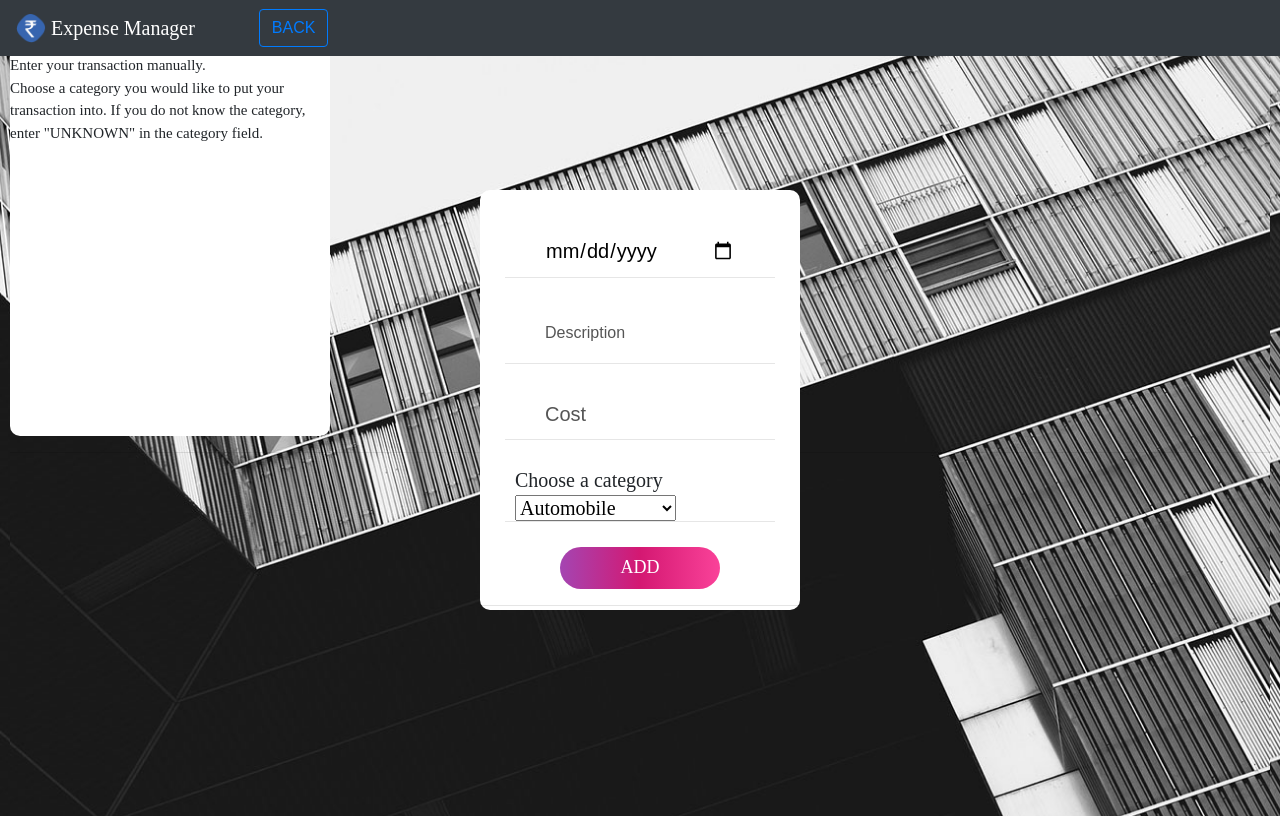
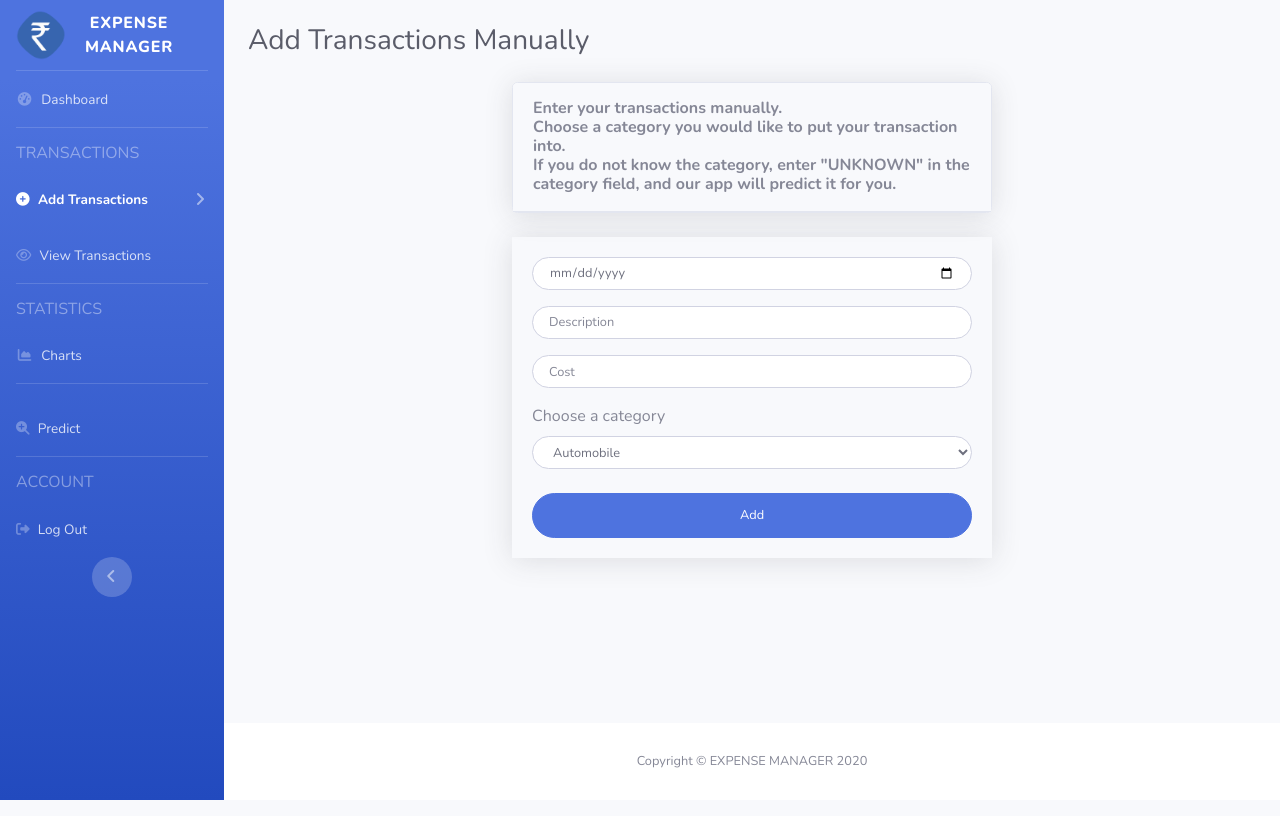
Before and after one commit to ramkrishnan6/project, a Django app: page /myapp/manual in a window 1280 px wide. Run offline with Django 3.2, Linux system fonts and the light colour scheme; a user stored in the database is signed in; some libraries are stand-ins or nearby versions; some web fonts are replaced.

Commit message:
Update Manual Page v2.0

```diff
--- a/templates/dashboard.html
+++ b/templates/dashboard.html
@@ -619,7 +619,7 @@
 
 
 
-<!--SRIPTS FOR CHARTS STARTS-->
+<!--SCRIPTS FOR CHARTS STARTS-->
 
 
 <!--BAR CHART-->
@@ -738,7 +738,7 @@
 
 </script>
 
-<!--SRIPTS FOR CHARTS ENDS-->
+<!--SCRIPTS FOR CHARTS ENDS-->
 
 
 </body>
--- a/templates/manual.html
+++ b/templates/manual.html
@@ -1,7 +1,6 @@
 {% load static %}
-
+<!DOCTYPE html>
 <html lang="en">
-
 <link rel="icon" type="image/png" href="{% static 'images/icons/icon.ico' %}"/>
 <head>
 
@@ -9,79 +8,192 @@
     <link rel="icon" type="image/png" href="{% static 'images/icons/icon.ico' %}"/>
     <meta charset="utf-8">
     <meta name="viewport" content="width=device-width, initial-scale=1, shrink-to-fit=no">
+    <meta charset="UTF-8">
+    <meta http-equiv="X-UA-Compatible" content="IE=edge">
+    <meta name="description" content="">
+    <meta name="author" content="">
 
-    <!-- Bootstrap CSS -->
-    <link rel="stylesheet" href="https://stackpath.bootstrapcdn.com/bootstrap/4.2.1/css/bootstrap.min.css"
-          integrity="sha384-GJzZqFGwb1QTTN6wy59ffF1BuGJpLSa9DkKMp0DgiMDm4iYMj70gZWKYbI706tWS" crossorigin="anonymous">
+    <!-- Custom fonts for this template-->
+    <link href="{% static 'imp/vendor/fontawesome-free/css/all.min.css' %}" rel="stylesheet" type="text/css">
+    <link href="https://fonts.googleapis.com/css?family=Nunito:200,200i,300,300i,400,400i,600,600i,700,700i,800,800i,900,900i"
+          rel="stylesheet">
+
+    {% if user.is_authenticated %}
+
+    <title>Expense Manager</title>
+    <script src="https://use.fontawesome.com/aea125d216.js"></script>
+    <!-- Custom styles for this template-->
+    <link href="{% static 'imp/css/sb-admin-2.min.css' %}" rel="stylesheet">
+    <style>
+        .carousel-control-prev, .carousel-control-next {
+            filter: invert(1);
+        }
+
+        /* Chrome, Safari, Edge, Opera */
+        input::-webkit-outer-spin-button,
+        input::-webkit-inner-spin-button {
+          -webkit-appearance: none;
+          margin: 0;
+        }
+
+        /* Firefox */
+        input[type=number] {
+          -moz-appearance: textfield;
+        }
+
+    </style>
+
+<body id="page-top">
+
+<!-- Page Wrapper -->
+<div id="wrapper">
+    <!-- Sidebar -->
+    <ul class="navbar-nav bg-gradient-primary sidebar sidebar-dark accordion" id="accordionSidebar">
+
+        <!-- Sidebar - Brand -->
+        <a class="sidebar-brand d-flex align-items-center justify-content-center" href="/myapp/">
+            <img src="{% static 'images/icons/icon.ico' %}" width="50">
+            <div class="sidebar-brand-text mr-3">Expense Manager</div>
+        </a>
+
+        <!-- Divider -->
+        <hr class="sidebar-divider my-0">
+
+        <!-- Nav Item - Dashboard -->
+        <li class="nav-item">
+            <a class="nav-link" href="/myapp/dashboard">
+                <i class="fas fa-fw fa-tachometer-alt"></i>
+                <span>Dashboard</span></a>
+        </li>
+
+        <!-- Divider -->
+        <hr class="sidebar-divider">
+
+        <!-- HEADING Transactions-->
+        <div class="sidebar-heading">
+            <h6>Transactions</h6>
+        </div>
+
+        <!-- Add Transactions Items -->
+        <li class="nav-item active">
+            <a class="nav-link collapsed" href="#" data-toggle="collapse" data-target="#collapseTwo"
+               aria-expanded="true" aria-controls="collapseTwo">
+                <i class="fas fa-plus-circle"></i>
+                <span>Add Transactions</span>
+            </a>
+            <div id="collapseTwo" class="collapse" aria-labelledby="headingTwo" data-parent="#accordionSidebar">
+                <div class="bg-white py-2 collapse-inner rounded">
+                    <a class="collapse-item" href="/myapp/manual">Add Manually</a>
+                    <a class="collapse-item" href="/myapp/csv">Add CSV</a>
+                </div>
+            </div>
+        </li>
+
+        <!--View Transactions -->
+        <li class="nav-item">
+            <a class="nav-link" href="/myapp/transactions">
+                <i class="fa fa-eye"></i>
+                <span>View Transactions</span></a>
+        </li>
+
+        <!-- Divider -->
+        <hr class="sidebar-divider">
+
+        <!-- HEADING STATISTICS -->
+        <div class="sidebar-heading">
+            <h6>STATISTICS</h6>
+        </div>
+
+        <!-- Charts -->
+        <li class="nav-item">
+            <a class="nav-link" href="/myapp/charts">
+                <i class="fas fa-fw fa-chart-area"></i>
+                <span>Charts</span></a>
+        </li>
 
 
-    {% if user.is_authenticated %}
-    <title>Expense Manager</title>
-    <meta charset="UTF-8">
-    <meta name="viewport" content="width=device-width, initial-scale=1">
-    <link rel="stylesheet" type="text/css" href="{% static 'css/style.css' %}">
-    <link rel="stylesheet" type="text/css" href="{% static 'css/util.css' %}">
-    <link rel="stylesheet" type="text/css" href="{% static 'css/main.css' %}">
-    <!--===============================================================================================-->
-</head>
-<body>
+        <!-- Divider -->
+        <hr class="sidebar-divider d-none d-md-block">
+
+        <!-- ADMIN ONLY PREDICT SECTION -->
+        {% if request.user.username == "admin" %}
+        <li class="nav-item">
+            <a class="nav-link" href="/myapp/predict">
+                <i class="fa fa-search-plus" aria-hidden="true"></i>
+                <span>Predict</span></a>
+        </li>
+
+        <!-- Divider -->
+        <hr class="sidebar-divider">
+        {% endif %}
+        <!-- HEADING ACCOUNT -->
+        <div class="sidebar-heading">
+            <h6>ACCOUNT</h6>
+        </div>
+
+        <!-- Log Out -->
+        <li class="nav-item">
+            <a class="nav-link" href="/myapp/logout">
+                <i class="fa fa-sign-out" aria-hidden="true"></i>
+                <span>Log Out</span></a>
+        </li>
 
 
-<div class="container-fluid mb-3">
-    <nav class="navbar navbar-expand-lg navbar-dark bg-dark fixed-top mb-3">
-        <a class="navbar-brand" href="/myapp/">
-            <img src="{% static 'images/icons/icon.ico' %}" width="30" height="30" class="d-inline-block align-top"
-                 alt="">
-            Expense Manager
-        </a>
-        <button class="navbar-toggler" type="button" data-toggle="collapse" data-target="#navbarNavDropdown"
-                aria-controls="navbarNavDropdown" aria-expanded="false" aria-label="Toggle navigation">
-            <span class="navbar-toggler-icon"></span>
-        </button>
-        <div class="collapse navbar-collapse" id="navbarNavDropdown">
-            <ul class="navbar-nav ml-5 ">
-                <li class="nav-item active">
-                    <button type="button" class="btn btn-outline-primary mr-3" onclick="newPage(0)">BACK</button>
-                </li>
+        <!-- Sidebar Toggler (Sidebar) -->
+        <div class="text-center d-none d-md-inline">
+            <button class="rounded-circle border-0" id="sidebarToggle"></button>
+        </div>
+
     </ul>
+    <!-- End of Sidebar -->
+    <!-- Content Wrapper -->
+    <div id="content-wrapper" class="d-flex flex-column">
+
+        <!-- Main Content -->
+        <div id="content">
+
+            <!-- Begin Page Content -->
+            <div class="container-fluid">
+
+                <!-- Page Heading -->
+                <div class="d-sm-flex align-items-center justify-content-between my-4">
+                    <h1 class="h3 mb-0 text-gray-800">Add Transactions Manually</h1>
                 </div>
-    </nav>
+
+                <!-------------------------------------------------------------------------------------------------------------------------->
+
+                <div class="mx-auto">
+                    <div class="col-xl-6 col-lg-6 mx-auto">
+                        <div class="card shadow mb-4">
+                            <div class="card-header py-3 d-flex flex-row align-items-center justify-content-between">
+                                <h6 class="m-0 font-weight-bold ">
+                                    <span>Enter your transactions manually.</span><br>
+                                    <span>Choose a category you would like to put your transaction into.</span><br>
+                                    <span>If you do not know the category, enter "UNKNOWN" in the category field, and our app will predict it for you.</span></h6>
+
                             </div>
-<script type="text/javascript">
-    function newPage(num) {
-        var url = new Array();
-        url[0] = "/myapp/dashboard";
-        url[1] = "/myapp/csv";
-        window.location = url[num];
-        ``
-    }
-</script>
+                        </div>
+
+                        <!-- Card Body -->
+                        <div class="card-body shadow">
 
 
-<div class="box-1 pt-2">
-    <span style="font-size:20px"> Hey </span>{{ request.user }}<span>, </span><br>
-    <span style="font-size:15px">Enter your transaction manually.</span><br>
-    <span style="font-size:15px">Choose a category you would like to put your transaction into. If you do not know the category, enter "UNKNOWN" in the category field.</span>
+
+                            <form class="user" action='/myapp/manual' method='post'>
+                                {% csrf_token %}
+
+                                <div class="form-group">
+                                    <input type="date" class="form-control btn-user" name="dateOfTransaction" placeholder="Date of Transaction (in yyyy-mm-dd only)" required>
                                 </div>
-<div class="box">
-
-    <div class="form-box">
-        <form action='/myapp/manual' method='post' style="margin-bottom: 00px;">
-            {% csrf_token %}
-            <div class="form-tag-box">
-                <input type="date" name="dateOfTransaction" placeholder="Date of Transaction (in yyyy-mm-dd only)"
-                       required>
+                                <div class="form-group">
+                                    <input type="text" class="form-control btn-user" name="description" placeholder="Description" required>
                                 </div>
-            <div class="form-tag-box">
-                <input type="text" name="description" placeholder="Description" required>
+                                <div class="form-group">
+                                    <input type="number" class="form-control btn-user py-1" name="cost" placeholder="Cost" required>
                                 </div>
-            <div class="form-tag-box">
-                <input type="number" step="1" name="cost" placeholder="Cost" required>
-            </div>
-            <div class="form-tag-box">
-                <!--<input  type="text" name="category" placeholder="Category">-->
+                                <div class="dropdown">
                                     <label for="category">Choose a category</label>
-                <select id="category" name="category" required>
+                                    <select  class=" form-control btn-user py-1 " id="category" name="category" required>
                                         <option value="Automobile">Automobile</option>
                                         <option value="Bank Transfer">Bank Transfer</option>
                                         <option value="Cash Withdrawal">Cash Withdrawal</option>
@@ -95,41 +207,67 @@
                                         <option value="Recharge">Recharge</option>
                                         <option value="Shopping">Shopping</option>
                                         <option value="Travel">Travel</option>
+                                        <option value="UPI">UPI</option>
                                         <option value="Unknown">UNKNOWN</option>
                                     </select>
                                 </div>
-            <div class="submit">
-                <button type="submit">
+                                <br>
+                                <div>
+                                    <button type="submit" class="btn btn-primary btn-user btn-block">
                                         Add
                                     </button>
                                 </div>
                             </form>
                         </div>
-    <hr>
+                    </div>
+                </div>
             </div>
 
-<hr>
 
+
+        </div>
+        <!-- End of Content Wrapper -->
+        <!-- Footer -->
+        <footer class="sticky-footer bg-white mt-4">
+            <div class="container my-auto">
+                <div class="copyright text-center my-auto">
+                    <span>Copyright &copy; EXPENSE MANAGER 2020</span>
+                </div>
+            </div>
+        </footer>
+        <!-- End of Footer -->
+    </div>
+    <!-- End of Page Wrapper -->
+
+</div>
+
+
+<!-- Scroll to Top Button-->
+<a class="scroll-to-top rounded" href="#page-top">
+    <i class="fas fa-angle-up"></i>
+</a>
 {% else %}
 <h1>You are not signed in!</h1>
 <h2>Kindly sign in, You will be redirected in 5 seconds</h2>
 <meta http-equiv="refresh" content="5; url = '/myapp/login' ">
 {% endif %}
 
+<!-- Bootstrap core JavaScript-->
+<script src="{% static 'imp/vendor/jquery/jquery.min.js' %}"></script>
+<script src="{% static 'imp/vendor/bootstrap/js/bootstrap.bundle.min.js' %}"></script>
 
+<!-- Core plugin JavaScript-->
+<script src="{% static 'imp/vendor/jquery-easing/jquery.easing.min.js' %}"></script>
 
+<!-- Custom scripts for all pages-->
+<script src="{% static 'imp/js/sb-admin-2.min.js' %}"></script>
 
-<!-- Optional JavaScript -->
-<!-- jQuery first, then Popper.js, then Bootstrap JS -->
-<script src="https://code.jquery.com/jquery-3.3.1.slim.min.js"
-        integrity="sha384-q8i/X+965DzO0rT7abK41JStQIAqVgRVzpbzo5smXKp4YfRvH+8abtTE1Pi6jizo"
-        crossorigin="anonymous"></script>
-<script src="https://cdnjs.cloudflare.com/ajax/libs/popper.js/1.14.6/umd/popper.min.js"
-        integrity="sha384-wHAiFfRlMFy6i5SRaxvfOCifBUQy1xHdJ/yoi7FRNXMRBu5WHdZYu1hA6ZOblgut"
-        crossorigin="anonymous"></script>
-<script src="https://stackpath.bootstrapcdn.com/bootstrap/4.2.1/js/bootstrap.min.js"
-        integrity="sha384-B0UglyR+jN6CkvvICOB2joaf5I4l3gm9GU6Hc1og6Ls7i6U/mkkaduKaBhlAXv9k"
-        crossorigin="anonymous"></script>
+<!-- Page level plugins -->
+<script src="{% static 'imp/vendor/chart.js/Chart.min.js' %}"></script>
+
+<!-- Page level custom scripts -->
+<script src="{% static 'imp/js/demo/chart-area-demo.js' %}"></script>
+<script src="{% static 'imp/js/demo/chart-pie-demo.js' %}"></script>
 
 
 </body>
```
Also changed, not shown: db.sqlite3. Lines whose indentation alone changed are shown as unchanged.
